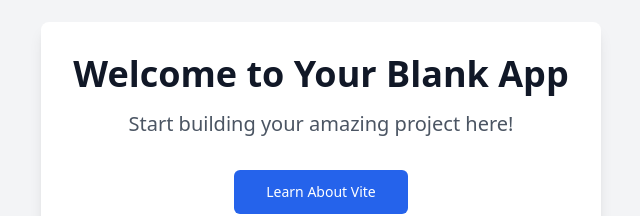
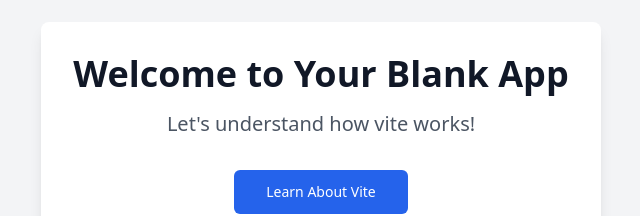
Before and after one commit to pavankm327/front-end-tools, a React (Vite) app: page / in a window 1280 px wide. Shown: the part 238-454 px from the top of the page, without its empty margins (319-959 px from the left). Built offline with nearby package versions, Linux system fonts and the light colour scheme.

Commit message:
Updated src/pages/Index.tsx

```diff
--- a/src/pages/Index.tsx
+++ b/src/pages/Index.tsx
@@ -8,7 +8,7 @@ const Index = () => {
       <div className="text-center bg-white dark:bg-gray-800 p-8 rounded-lg shadow-lg">
         <h1 className="text-4xl font-bold mb-4 text-gray-900 dark:text-gray-100">Welcome to Your Blank App</h1>
         <p className="text-xl text-gray-600 dark:text-gray-400 mb-8">
-          Start building your amazing project here!
+          Let's understand how vite works!
         </p>
         <Link to="/vite-explanation">
           <Button size="lg" className="bg-blue-600 hover:bg-blue-700 text-white">
```
